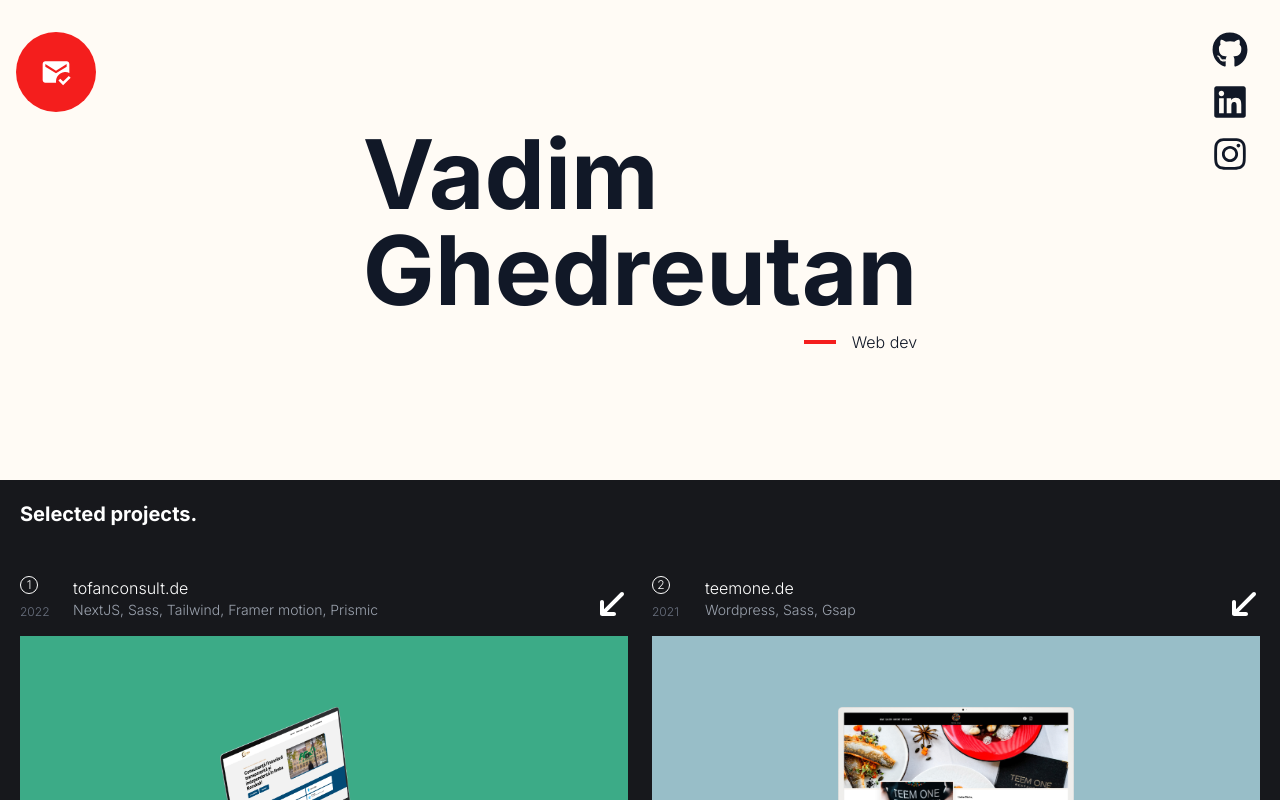
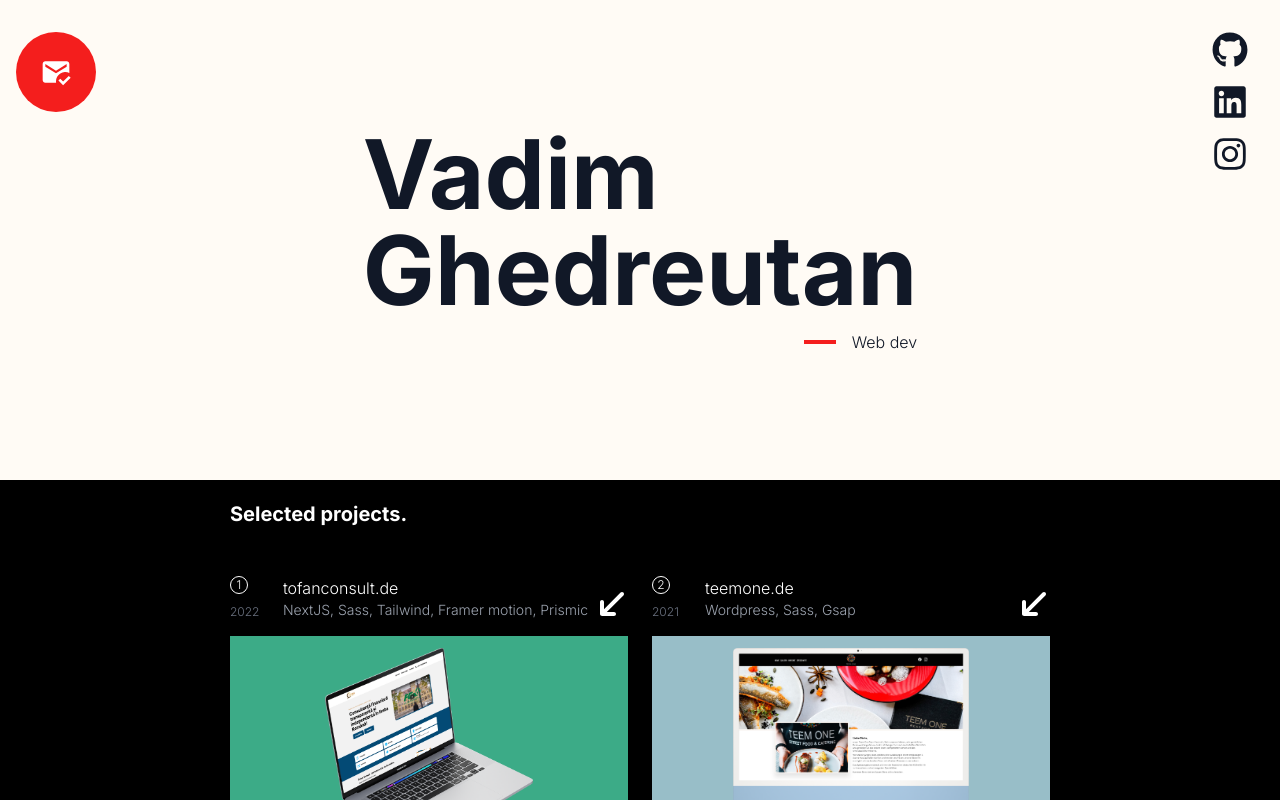
Before and after one commit to yon3030/next-tailwindCSS-framerMotion-demo1, a Next.js app: page / in a window 1280 px wide. Shown: the top 800 px of the page. Built offline with nearby package versions, Linux system fonts and the light colour scheme.

Commit message:
updating 0.6

```diff
--- a/components/Seo.tsx
+++ b/components/Seo.tsx
@@ -35,8 +35,6 @@ export default function Seo({ title, description }: IHead) {
         sizes="16x16"
         href="/fav/favicon-16x16.png"
       />
-      <link rel="manifest" href="/fav/site.webmanifest" />
-      <meta name="msapplication-config" content="/fav/browserconfig.xml" />
     </Head>
   )
 }
--- a/pages/index.tsx
+++ b/pages/index.tsx
@@ -7,7 +7,7 @@ import Seo from '../components/Seo'
 
 const Home: NextPage = () => {
   return (
-    <div>
+    <div className="wrapper">
       <Seo
         title="Vadim Ghedreutan | Developer"
         description="You need a website for your startup or business?"
--- a/styles/globals.scss
+++ b/styles/globals.scss
@@ -10,12 +10,19 @@
 @tailwind components;
 @tailwind utilities;
 
-html,
 body {
-  font-family: 'Inter', sans-serif;
-  color: white;
-  background-color: var(--second-clr);
-  min-height: 100vh;
+  	font-family: 'Inter', sans-serif;
+  	color: white;
+  	background-color: black;
+  	min-height: -webkit-fill-available;
+	min-height: 100vh;
+}
+
+.wrapper {
+    display: grid;
+    grid-template-rows: auto 1fr auto;
+    grid-template-columns: 100%;
+    min-height: 100vh;
 }
 
 .bg-first-clr {
```
